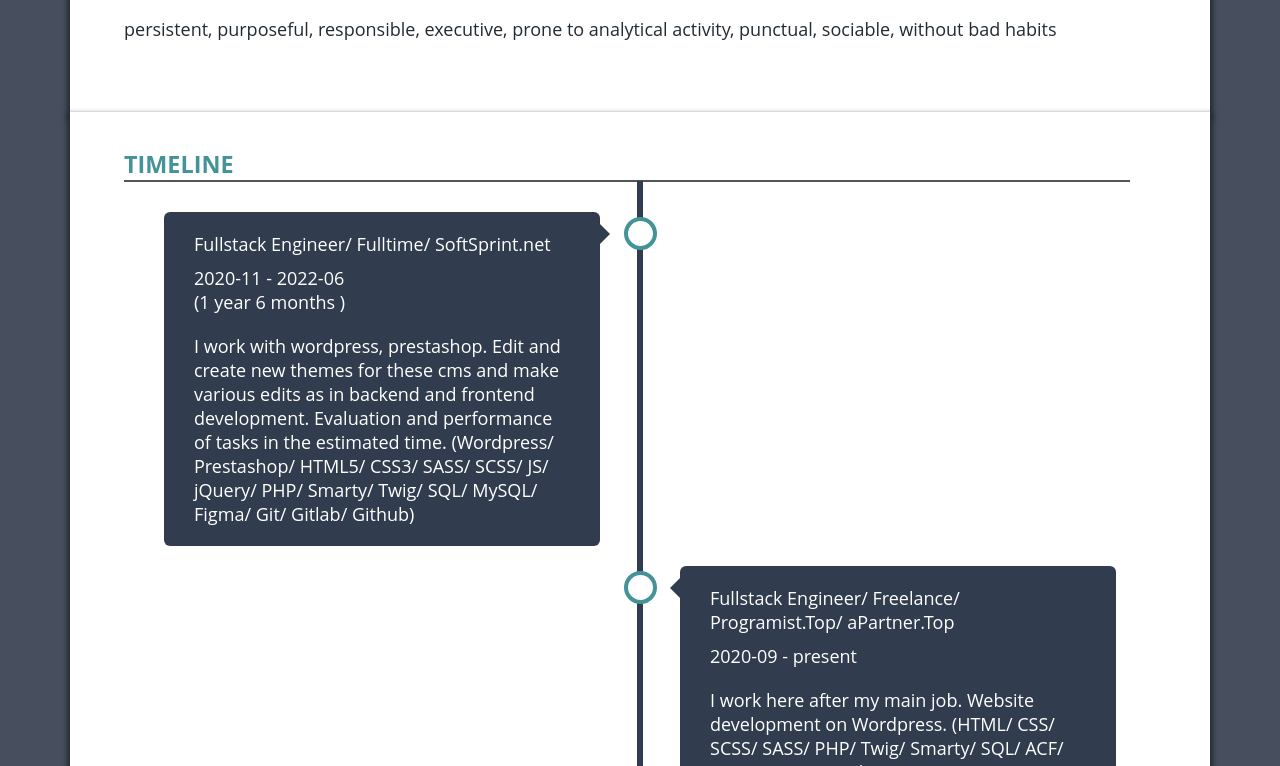
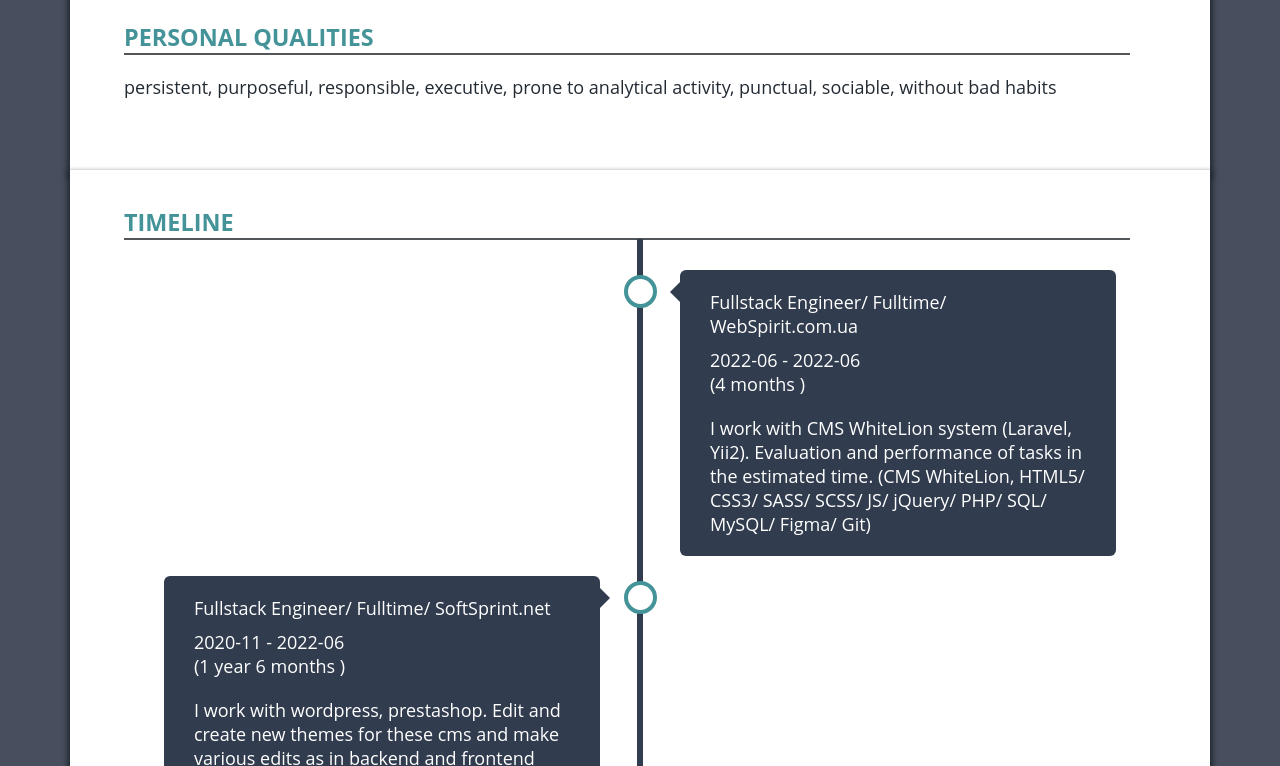
Before and after one commit to MatviyRoman/Roman.Matviy-FullStack-Developer-Prestashop-Laravel-Upwork.CV, a website: page index.html in a window 1280 px wide. Shown: the part 2310-3076 px from the top of the page. Drawn offline with nearby package versions, Linux system fonts and the light colour scheme.

Commit message:
add new position

```diff
--- a/index.html
+++ b/index.html
@@ -196,6 +196,12 @@
 						</a>
 					</li>
 					<li>
+						<a href="https://intownhostel.com.ua" rel="nofollow">
+							<p>Intown (WP/JS/jQuery/Twig/ACF)</p>
+							intownhostel.com.ua
+						</a>
+					</li>
+					<li>
 						<a href="https://ifhostel.com.ua" rel="nofollow">
 							<p>Ifhostel (WP/JS/jQuery/Twig/ACF)</p>
 							ifhostel.com.ua
@@ -376,6 +382,20 @@
 	</section>
 	<section class="wrapper timeline">
 		<div class="h2 title">TIMELINE</div>
+		<div class="container right">
+			<div class="content">
+				<h2>Fullstack Engineer/ Fulltime/ WebSpirit.com.ua</h2>
+				<p class="time">
+					<time>2022-06</time> - <time>2022-06</time>
+					<br>(<span id="webspirit" style="color: #fff;"></span>)
+				</p>
+				<p>
+					I work with CMS WhiteLion system (Laravel, Yii2). Evaluation and performance of tasks in the
+					estimated time. (CMS WhiteLion, HTML5/ CSS3/
+					SASS/ SCSS/ JS/ jQuery/ PHP/ SQL/ MySQL/ Figma/ Git)
+				</p>
+			</div>
+		</div>
 		<div class="container left">
 			<div class="content">
 				<h2>Fullstack Engineer/ Fulltime/ SoftSprint.net</h2>
@@ -461,6 +481,7 @@
 	<script>
 		document.addEventListener('DOMContentLoaded', function () {
 			timeToCurrent('all-time', '2020-03-01');
+			timeToCurrent('webspirit', '2022-06-01',);
 			timeToCurrent('softsprint', '2020-11-05', '2022-06-01');
 			timeToCurrent('surelockkey', '2020-05-01', '2020-09-01');
 			timeToCurrent('yourstore', '2019-03-01', '2019-04-30');
```
